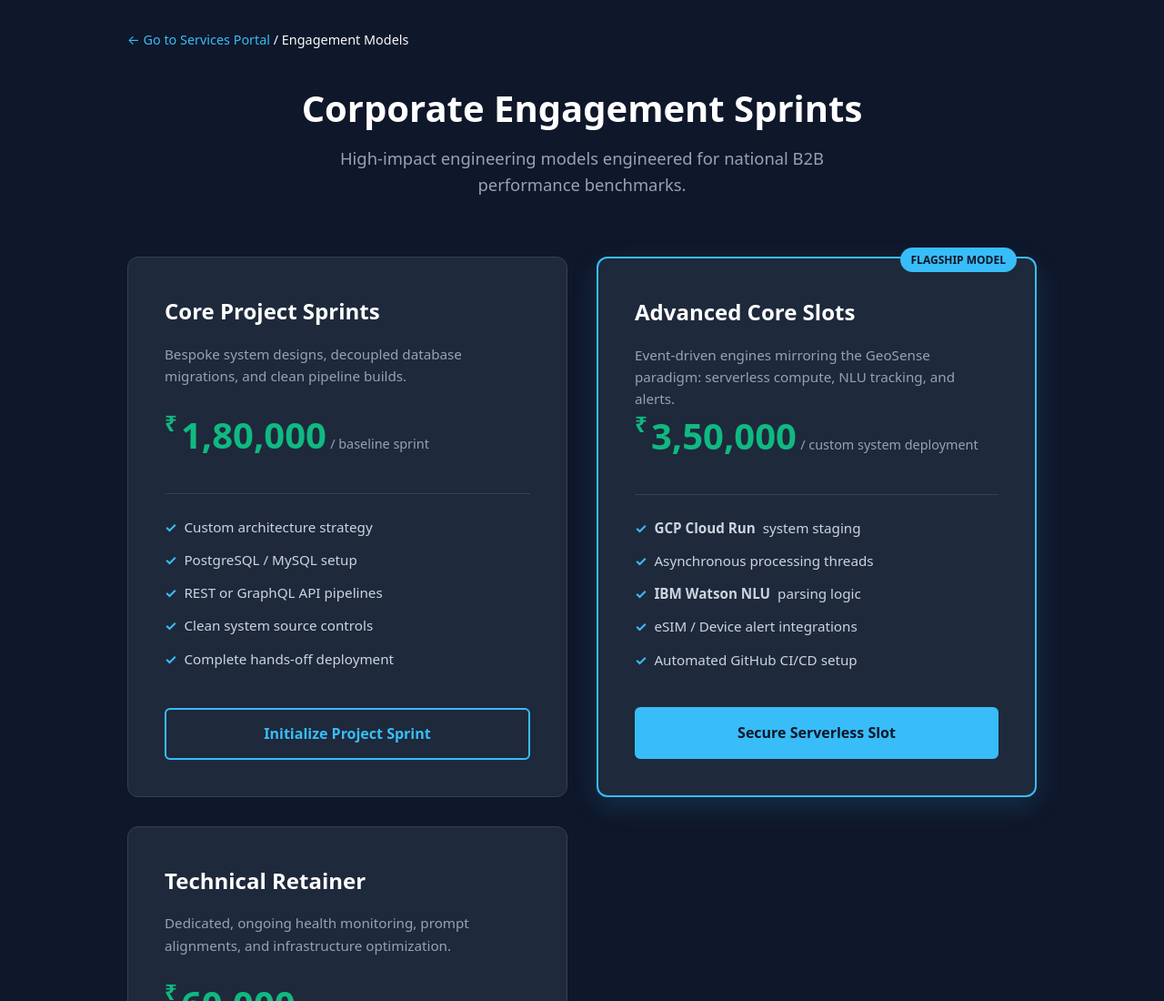
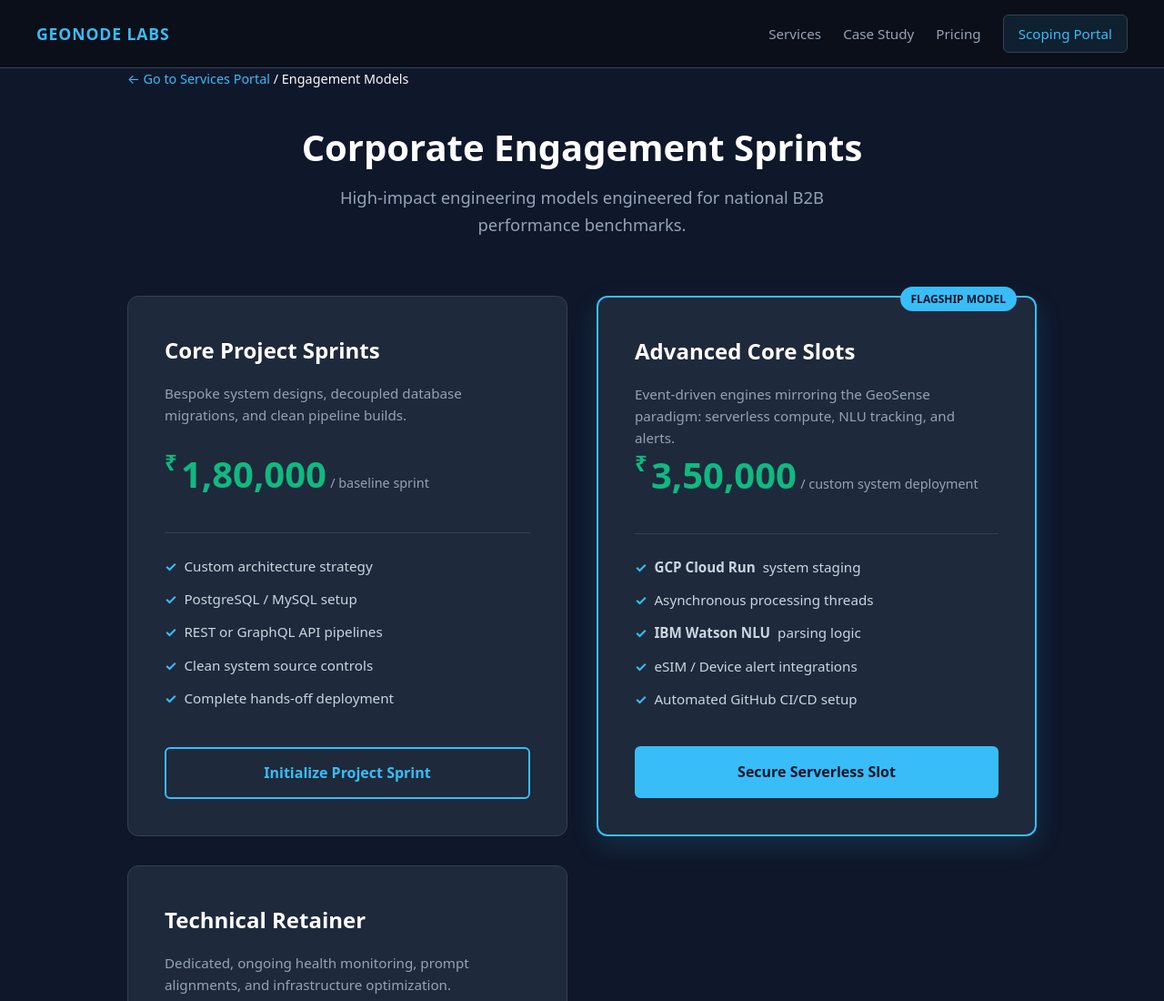
Before and after one commit to nikhilkrishnan-ai/nk-interactive-portfolio, a plain HTML site: page pricing-models.html in a window 1280 px wide. Shown: the top 1100 px of the page at 91% size. Drawn offline with Linux system fonts and the light colour scheme.

Commit message:
Add global navigation bar to pricing-models.html

```diff
--- a/pricing-models.html
+++ b/pricing-models.html
@@ -27,6 +27,61 @@
         .container {
             max-width: 1000px;
             margin: 0 auto;
+        }
+
+        /* GLOBAL NAVIGATION BAR */
+        .global-nav {
+            background: #0b0f19;
+            border-bottom: 1px solid #334155;
+            padding: 1rem 2rem;
+            position: sticky;
+            top: 0;
+            z-index: 1000;
+            margin: -2rem -1rem 0 -1rem;
+        }
+        .nav-container {
+            max-width: 1200px;
+            margin: 0 auto;
+            display: flex;
+            justify-content: space-between;
+            align-items: center;
+        }
+        .nav-brand {
+            color: #38bdf8;
+            font-weight: bold;
+            text-decoration: none;
+            letter-spacing: 0.05em;
+            font-size: 1.1rem;
+        }
+        .nav-links {
+            display: flex;
+            gap: 1.5rem;
+            align-items: center;
+        }
+        .nav-links a {
+            color: #94a3b8;
+            text-decoration: none;
+            font-size: 0.95rem;
+            transition: color 0.2s ease;
+        }
+        .nav-links a:hover {
+            color: #f8fafc;
+        }
+        .nav-links a.nav-cta {
+            background: rgba(56, 189, 248, 0.1);
+            color: #38bdf8;
+            padding: 0.5rem 1rem;
+            border-radius: 6px;
+            border: 1px solid #334155;
+            font-weight: 500;
+        }
+        .nav-links a.nav-cta:hover {
+            background: #38bdf8;
+            color: #0f172a;
+        }
+        @media (max-width: 600px) {
+            .nav-container { flex-direction: column; gap: 1rem; text-align: center; }
+            .global-nav { margin: -2rem -1rem 1rem -1rem; }
         }
 
         /* Breadcrumb Navigation */
@@ -152,6 +207,19 @@
 </head>
 <body>
 
+<!-- GLOBAL NAVIGATION BAR -->
+<nav class="global-nav">
+    <div class="nav-container">
+        <a href="https://nikhilkrishnan.dev" class="nav-brand">GEONODE LABS</a>
+        <div class="nav-links">
+            <a href="https://nikhilkrishnan.dev">Services</a>
+            <a href="https://nikhilkrishnan.dev">Case Study</a>
+            <a href="https://nikhilkrishnan.dev">Pricing</a>
+            <a href="https://nikhilkrishnan.dev" class="nav-cta">Scoping Portal</a>
+        </div>
+    </div>
+</nav>
+
 <div class="container">
 
     <!-- BREADCRUMB -->
```
